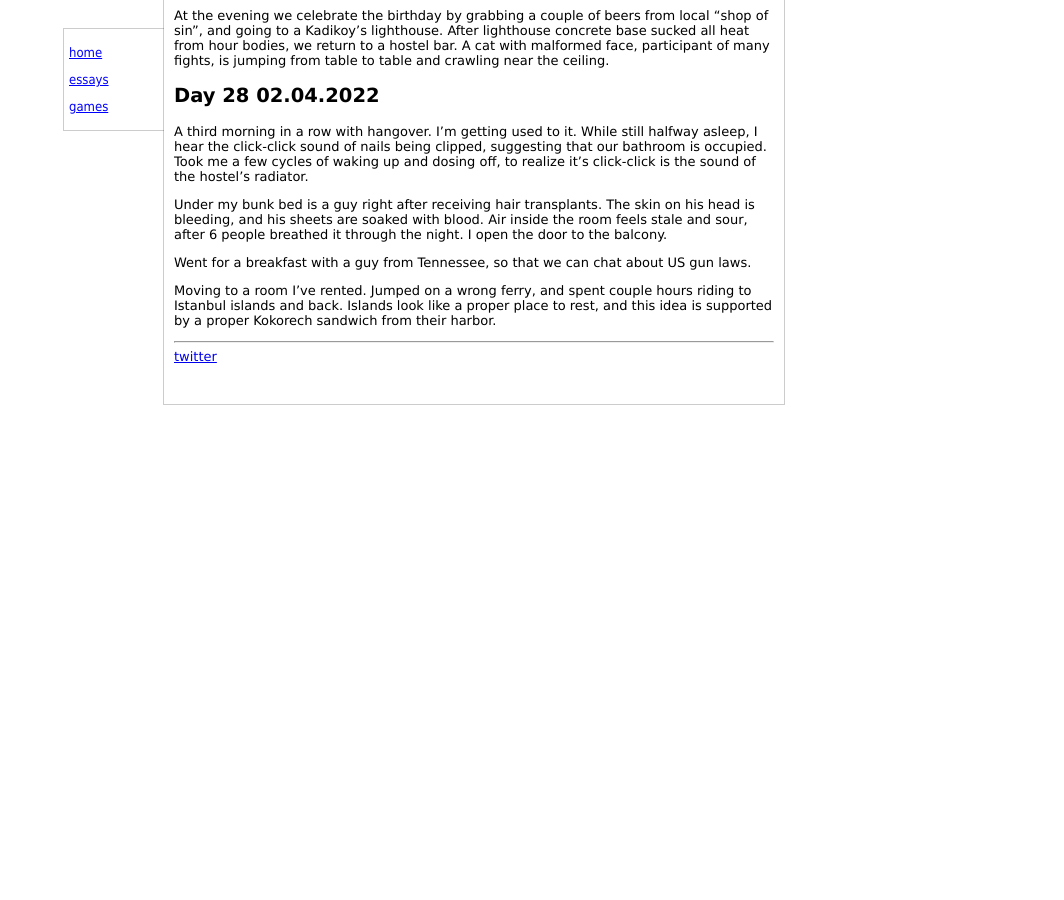
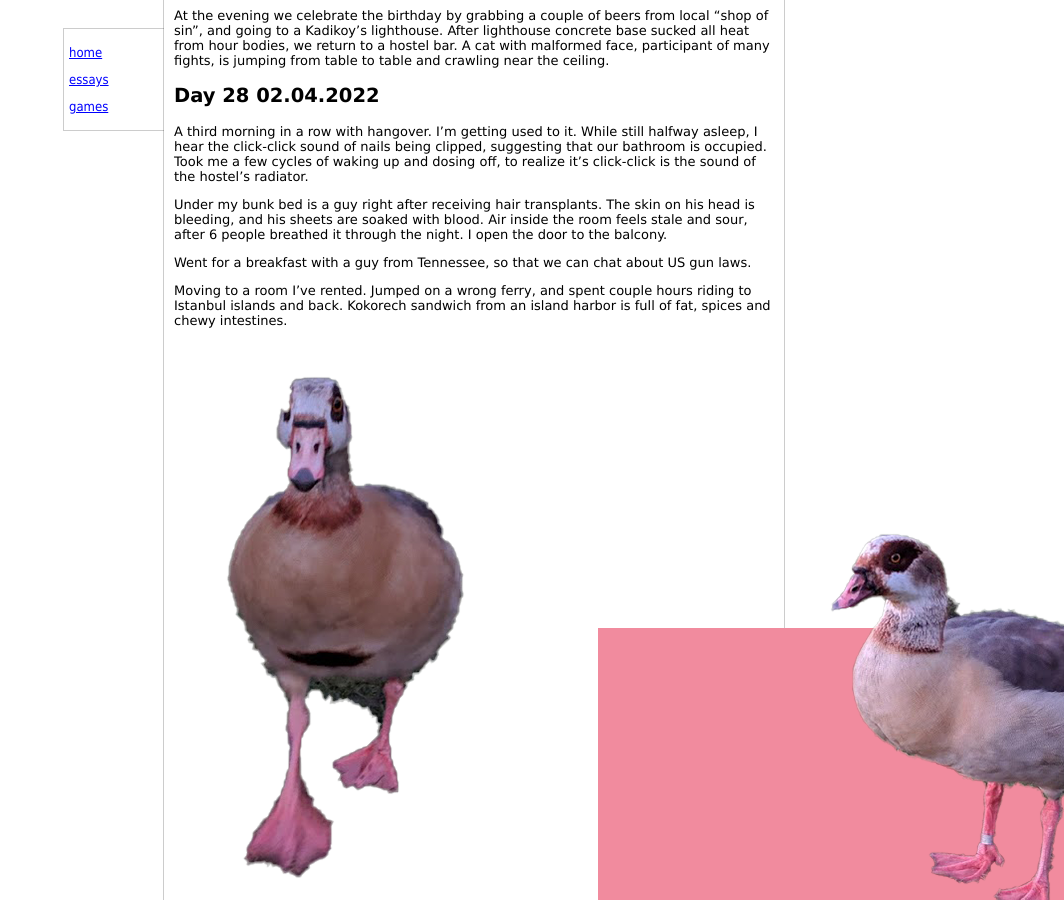
Before and after one commit to saint-angels/saint-angels.github.io, a Jekyll site: the page built from _essays/running_log.md, in a window 1280 px wide and 900 px high, scrolled down 4598 px. Shown: the whole window, without its empty margins (216-1280 px from the left). Built offline with Jekyll 4.4.1, drawn with Linux system fonts in a browser that asks for light colours; before the commit the page ends 5003 px from its top, so only the background shows below that; some of the changed text lies outside the part shown.

Commit message:
image test

```diff
--- a/_essays/running_log.md
+++ b/_essays/running_log.md
@@ -1,5 +1,5 @@
 ---
-title: running log
+title: Running log
 date: 2022-03-07
 draft_readers:
 ---
@@ -16,6 +16,7 @@ Apartment is a two story aparment, standing on a tight slope.
 Second floor is not level and has enough space inside to host a population of mice. Regarding their survival in the city of cats, my bet is that abundant cat food, scattered around the streets is also edible by other species.
 
 A comfy place all in all, even without a mother figure, who wouldn't leave slices of avocado alone to decompose without a proper burial.
+
 ## Day 6.  11.03.2022
 Visited a party for russian expats.
 They felt like foreigners who just happen to speak the same language.
@@ -237,4 +238,6 @@ Air inside the room feels stale and sour, after 6 people breathed it through the
 Went for a breakfast with a guy from Tennessee, so that we can chat about US gun laws.
 
 Moving to a room I've rented. Jumped on a wrong ferry, and spent couple hours riding to Istanbul islands and back.
-Islands look like a proper place to rest, and this idea is supported by a proper Kokorech sandwich from their harbor.
+Kokorech sandwich from an island harbor is full of fat, spices and chewy intestines.
+
+![The San Juan Mountains are beautiful!](/assets/images/home.png "San Juan Mountains")
```
